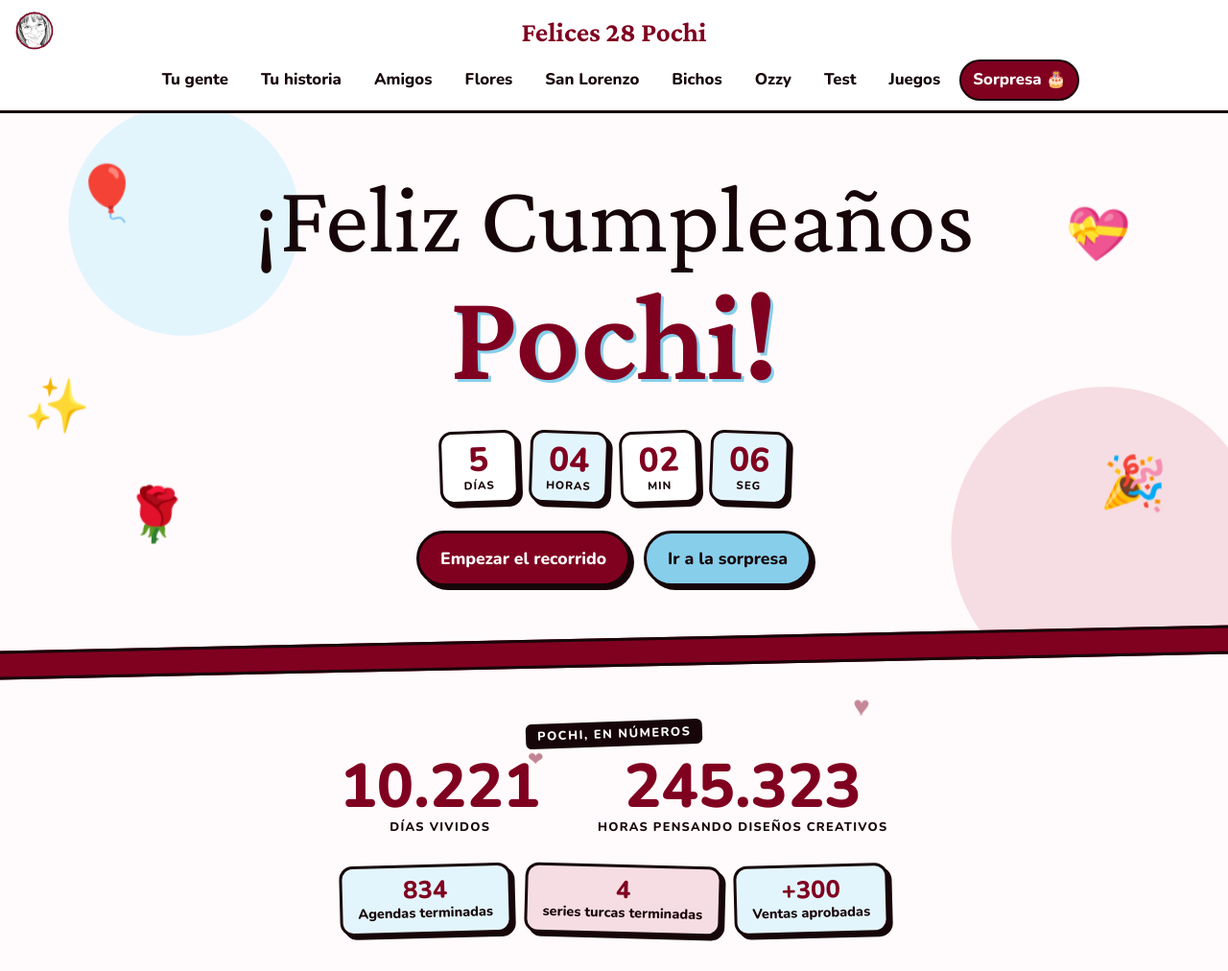
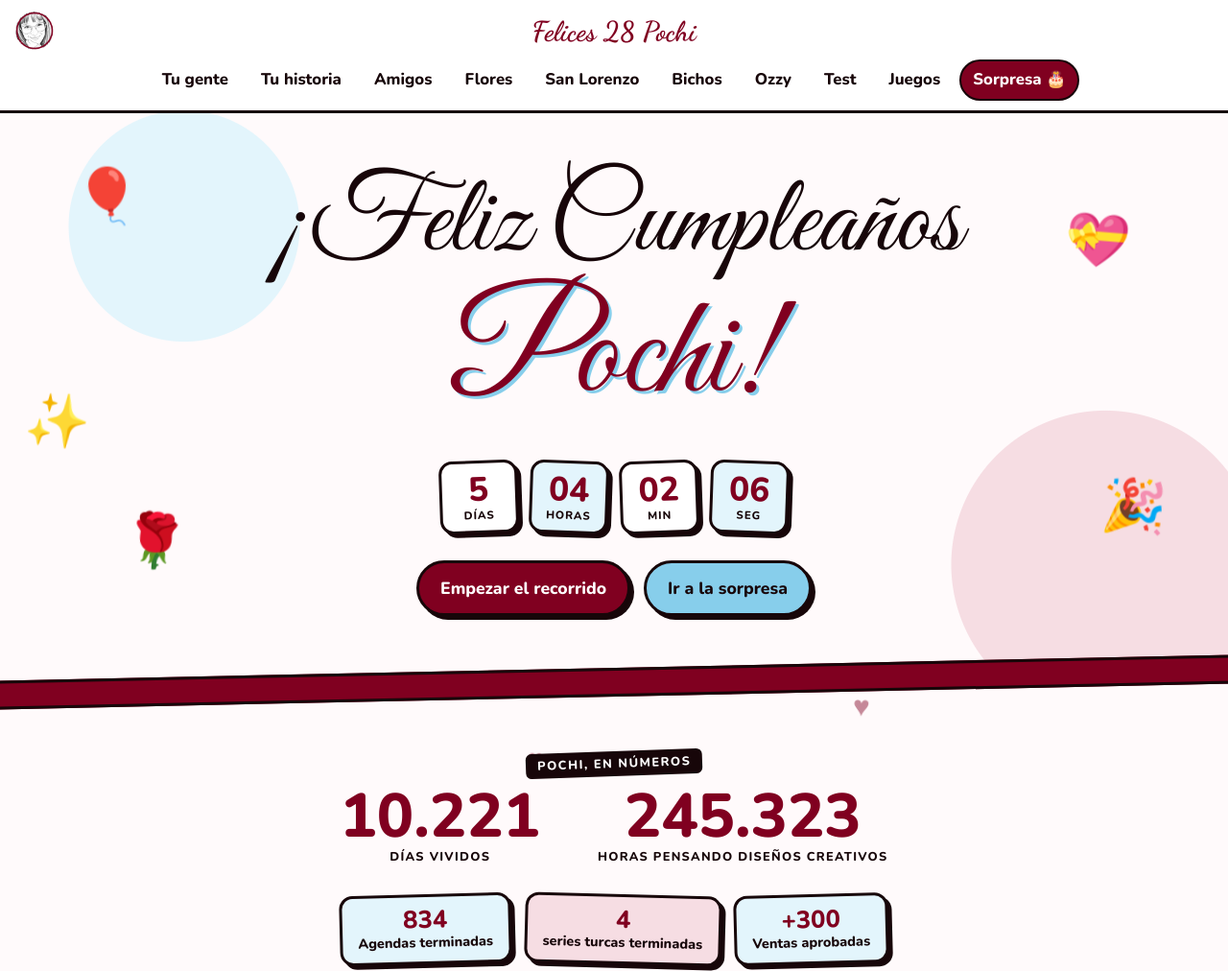
Before and after one commit to nibra3/felizcumplepochi, a plain HTML site: page index.html in a window 1280 px wide. Shown: the top 1012 px of the page at 96% size. Drawn offline with nearby package versions, Linux system fonts and the light colour scheme.

Commit message:
Volver a las cursivas
Co-Authored-By: Claude Opus 5.5 <noreply@anthropic.com>
Claude-Session: https://claude.ai/code/session_012wvB74wTEQTLMe4vR6kqWF

```diff
--- a/index.html
+++ b/index.html
@@ -9,7 +9,7 @@
 <link rel="apple-touch-icon" href="apple-touch-icon.png">
 <link rel="preconnect" href="https://fonts.googleapis.com">
 <link rel="preconnect" href="https://fonts.gstatic.com" crossorigin>
-<link rel="stylesheet" href="https://fonts.googleapis.com/css2?family=Crimson+Pro:wght@400;600;700&family=Nunito:wght@400;600;800&family=Caveat:wght@500;700&display=swap">
+<link rel="stylesheet" href="https://fonts.googleapis.com/css2?family=Dancing+Script:wght@500;700&family=Great+Vibes&family=Nunito:wght@400;600;800&family=Caveat:wght@500;700&display=swap">
 <link rel="stylesheet" href="styles.css">
 </head>
 <body>
--- a/styles.css
+++ b/styles.css
@@ -11,8 +11,8 @@
   --negro: #170609;
   --papel: #fffafb;
 
-  --f-display: "Crimson Pro", Georgia, "Times New Roman", serif;
-  --f-titulo: "Crimson Pro", Georgia, "Times New Roman", serif;
+  --f-display: "Dancing Script", "Brush Script MT", cursive;
+  --f-titulo: "Great Vibes", "Dancing Script", cursive;
   --f-texto: "Nunito", "Segoe UI", system-ui, sans-serif;
   --f-mano: "Caveat", "Comic Sans MS", cursive;
 
@@ -143,9 +143,9 @@ button { font: inherit; cursor: pointer; }
   background: var(--celeste); border: var(--borde); border-radius: 999px; padding: 4px 14px;
   transform: rotate(-2deg);
 }
-.hero-titulo { font-family: var(--f-titulo); font-weight: 400; font-size: clamp(2.2rem, 10.5vw, 6.4rem); line-height: 1.05; color: var(--negro); }
+.hero-titulo { font-family: var(--f-titulo); font-weight: 400; font-size: clamp(3.2rem, 11vw, 7.2rem); line-height: 1.05; color: var(--negro); }
 .hero-titulo .linea { display: block; }
-.hero-titulo .nombre { color: var(--granate); text-shadow: 3px 3px 0 var(--celeste); font-size: 1.3em; font-weight: 600; }
+.hero-titulo .nombre { color: var(--granate); text-shadow: 3px 3px 0 var(--celeste); font-size: 1.3em; }
 .hero-titulo + .cuenta { margin-top: 28px; }
 .hero-sub { max-width: 56ch; margin: 18px auto 26px; font-size: 1.15rem; }
 
```
